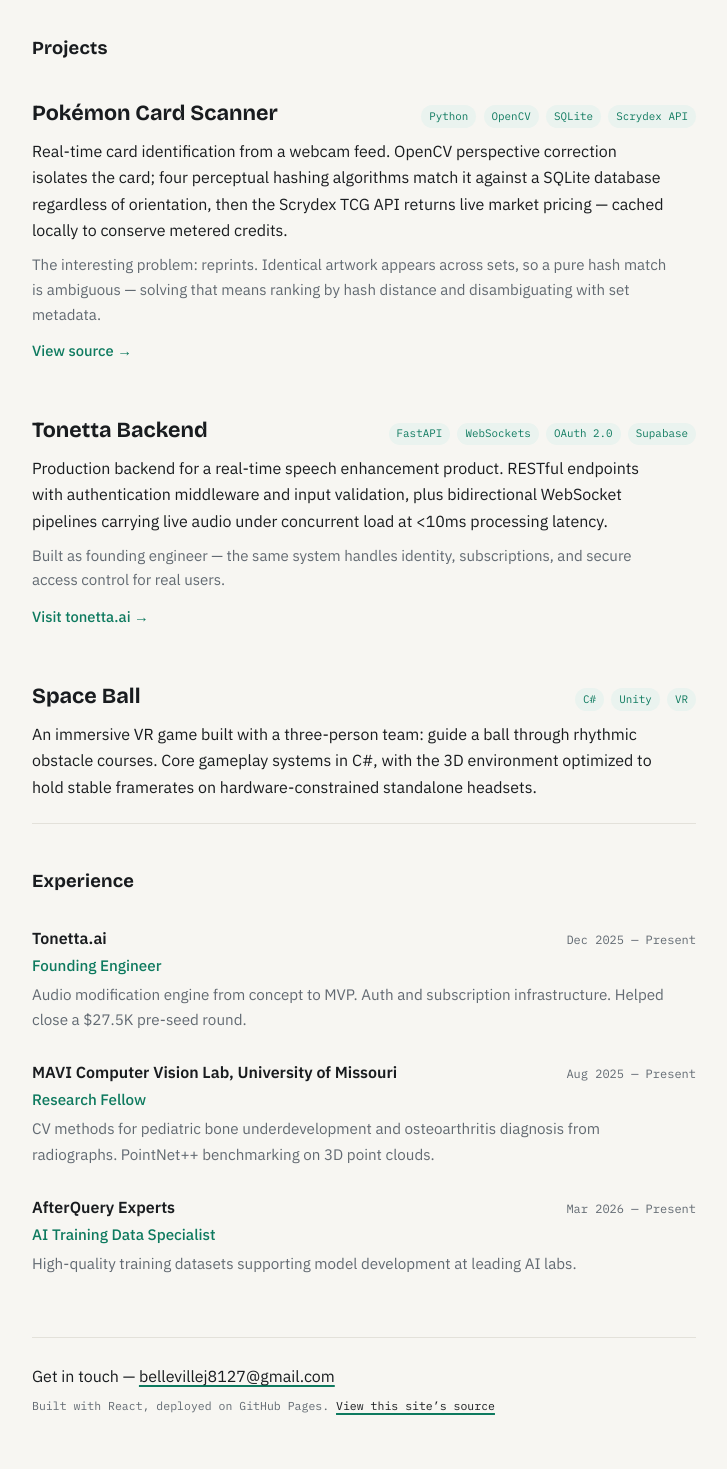
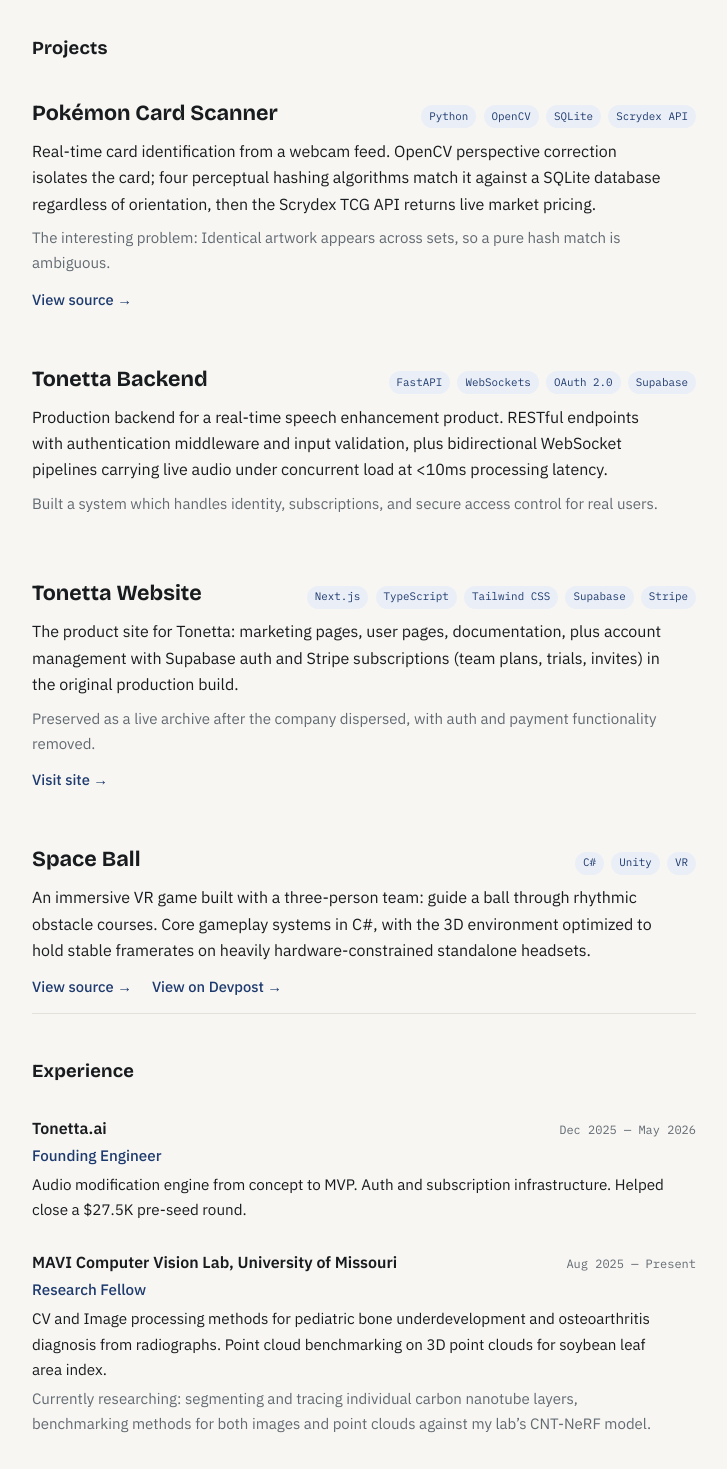
Before and after one commit to JackBelleville/jackbelleville_website, a React (Vite) app: page / in a window 1280 px wide. Shown: the part 500-1969 px from the top of the page, without its empty margins (276-1003 px from the left). Built offline with nearby package versions, Linux system fonts and the light colour scheme.

Commit message:
Added Tonetta website to projects

```diff
--- a/src/App.jsx
+++ b/src/App.jsx
@@ -12,11 +12,10 @@
     label: 'detected: card_scanner · conf 0.98',
     stack: ['Python', 'OpenCV', 'SQLite', 'Scrydex API'],
     summary:
-      'Real-time card identification from a webcam feed. OpenCV perspective correction isolates the card; four perceptual hashing algorithms match it against a SQLite database regardless of orientation, then the Scrydex TCG API returns live market pricing — cached locally to conserve metered credits.',
+      'Real-time card identification from a webcam feed. OpenCV perspective correction isolates the card; four perceptual hashing algorithms match it against a SQLite database regardless of orientation, then the Scrydex TCG API returns live market pricing.',
     detail:
-      'The interesting problem: reprints. Identical artwork appears across sets, so a pure hash match is ambiguous — solving that means ranking by hash distance and disambiguating with set metadata.',
-    href: 'https://github.com/JackBelleville/Pokemon-Card-Scanner',
-    linkText: 'View source',
+      'The interesting problem: Identical artwork appears across sets, so a pure hash match is ambiguous.',
+    links: [{ href: 'https://github.com/JackBelleville/Pokemon-Card-Scanner', text: 'View source' }],
     // Drop a short demo clip at public/demo-scanner.mp4 and set this true.
     hasDemo: false,
   },
@@ -28,9 +27,20 @@
     summary:
       'Production backend for a real-time speech enhancement product. RESTful endpoints with authentication middleware and input validation, plus bidirectional WebSocket pipelines carrying live audio under concurrent load at <10ms processing latency.',
     detail:
-      'Built as founding engineer — the same system handles identity, subscriptions, and secure access control for real users.',
-    href: 'https://tonetta.ai',
-    linkText: 'Visit tonetta.ai',
+      'Built a system which handles identity, subscriptions, and secure access control for real users.',
+    links: [],
+    hasDemo: false,
+  },
+  {
+    id: 'tonetta-website',
+    name: 'Tonetta Website',
+    label: 'detected: product_site · conf 0.96',
+    stack: ['Next.js', 'TypeScript', 'Tailwind CSS', 'Supabase', 'Stripe'],
+    summary:
+      'The product site for Tonetta: marketing pages, user pages, documentation, plus account management with Supabase auth and Stripe subscriptions (team plans, trials, invites) in the original production build.',
+    detail:
+      'Preserved as a live archive after the company dispersed, with auth and payment functionality removed.',
+    links: [{ href: 'https://tonetta-website.vercel.app/', text: 'Visit site' }],
     hasDemo: false,
   },
   {
@@ -39,10 +49,12 @@
     label: 'detected: vr_game · conf 0.95',
     stack: ['C#', 'Unity', 'VR'],
     summary:
-      'An immersive VR game built with a three-person team: guide a ball through rhythmic obstacle courses. Core gameplay systems in C#, with the 3D environment optimized to hold stable framerates on hardware-constrained standalone headsets.',
+      'An immersive VR game built with a three-person team: guide a ball through rhythmic obstacle courses. Core gameplay systems in C#, with the 3D environment optimized to hold stable framerates on heavily hardware-constrained standalone headsets.',
     detail: null,
-    href: null,
-    linkText: null,
+    links: [
+      { href: 'https://github.com/JackBelleville/Tigerhacks2025', text: 'View source' },
+      { href: 'https://devpost.com/software/space-ball-vbnlo5', text: 'View on Devpost' },
+    ],
     hasDemo: false,
   },
 ]
@@ -51,14 +63,16 @@
   {
     org: 'Tonetta.ai',
     role: 'Founding Engineer',
-    period: 'Dec 2025 — Present',
+    period: 'Dec 2025 — May 2026',
     note: 'Audio modification engine from concept to MVP. Auth and subscription infrastructure. Helped close a $27.5K pre-seed round.',
   },
   {
     org: 'MAVI Computer Vision Lab, University of Missouri',
     role: 'Research Fellow',
     period: 'Aug 2025 — Present',
-    note: 'CV methods for pediatric bone underdevelopment and osteoarthritis diagnosis from radiographs. PointNet++ benchmarking on 3D point clouds.',
+    note: 'CV and Image processing methods for pediatric bone underdevelopment and osteoarthritis diagnosis from radiographs. Point cloud benchmarking on 3D point clouds for soybean leaf area index.',
+    detail:
+      'Currently researching: segmenting and tracing individual carbon nanotube layers, benchmarking methods for both images and point clouds against my lab’s CNT-NeRF model.',
   },
   {
     org: 'AfterQuery Experts',
@@ -113,14 +127,11 @@
         <Reticle label="person · belleville_jack · conf 1.00">Jack Belleville</Reticle>
       </h1>
       <p className="hero-line">
-        Full-stack software engineer building AI-integrated applications — founding engineer at{' '}
-        <a href="https://tonetta.ai" target="_blank" rel="noreferrer">
-          Tonetta.ai
-        </a>
-        , computer vision researcher at Mizzou’s MAVI lab.
+        Full-stack software engineer building AI-integrated applications. Founding engineer at
+        Tonetta.ai and computer vision research fellow at Mizzou’s MAVI lab.
       </p>
       <p className="hero-status">
-        <span className="status-dot" aria-hidden="true" /> Open to Summer 2027 software engineering
+        <span className="status-dot" aria-hidden="true" /> Open to off-season and Summer 2027 software engineering
         internships
       </p>
     </section>
@@ -152,11 +163,17 @@
               preload="metadata"
             />
           )}
-          {project.href && (
-            <a className="project-link" href={project.href} target="_blank" rel="noreferrer">
-              {project.linkText} →
+          {project.links.map((link) => (
+            <a
+              key={link.href}
+              className="project-link"
+              href={link.href}
+              target="_blank"
+              rel="noreferrer"
+            >
+              {link.text} →
             </a>
-          )}
+          ))}
         </div>
       </Reticle>
     </article>
@@ -189,6 +206,7 @@
             </div>
             <p className="exp-role">{e.role}</p>
             <p className="exp-note">{e.note}</p>
+            {e.detail && <p className="exp-detail">{e.detail}</p>}
           </li>
         ))}
       </ul>
@@ -200,10 +218,10 @@
   return (
     <footer className="footer">
       <p>
-        Get in touch — <a href={LINKS.email}>bellevillej8127@gmail.com</a>
+        Get in touch <a href={LINKS.email}>bellevillej8127@gmail.com</a>
       </p>
       <p className="footer-fine">
-        Built with React, deployed on GitHub Pages.{' '}
+        Built with React, deployed on Vercel.{' '}
         <a href="https://github.com/JackBelleville/jackbelleville_website" target="_blank" rel="noreferrer">
           View this site’s source
         </a>
--- a/src/index.css
+++ b/src/index.css
@@ -3,8 +3,8 @@
   --ink: #191c1f;
   --muted: #626a72;
   --line: #e3e1da;
-  --signal: #0e7a5f;
-  --signal-soft: #eaf3ef;
+  --signal: #1e3a6e;
+  --signal-soft: #eaeff7;
 
   --font-display: 'Bricolage Grotesque', system-ui, sans-serif;
   --font-body: 'IBM Plex Sans', system-ui, sans-serif;
@@ -298,6 +298,10 @@
   text-decoration: underline;
 }
 
+.project-link + .project-link {
+  margin-left: 1.25rem;
+}
+
 /* ---------- experience ---------- */
 
 .exp-list {
@@ -337,8 +341,14 @@
 
 .exp-note {
   margin: 0;
+  font-size: 0.95rem;
+  max-width: 40rem;
+}
+
+.exp-detail {
+  margin: 0.35rem 0 0;
   color: var(--muted);
-  font-size: 0.95rem;
+  font-size: 0.94rem;
   max-width: 40rem;
 }
 
```
